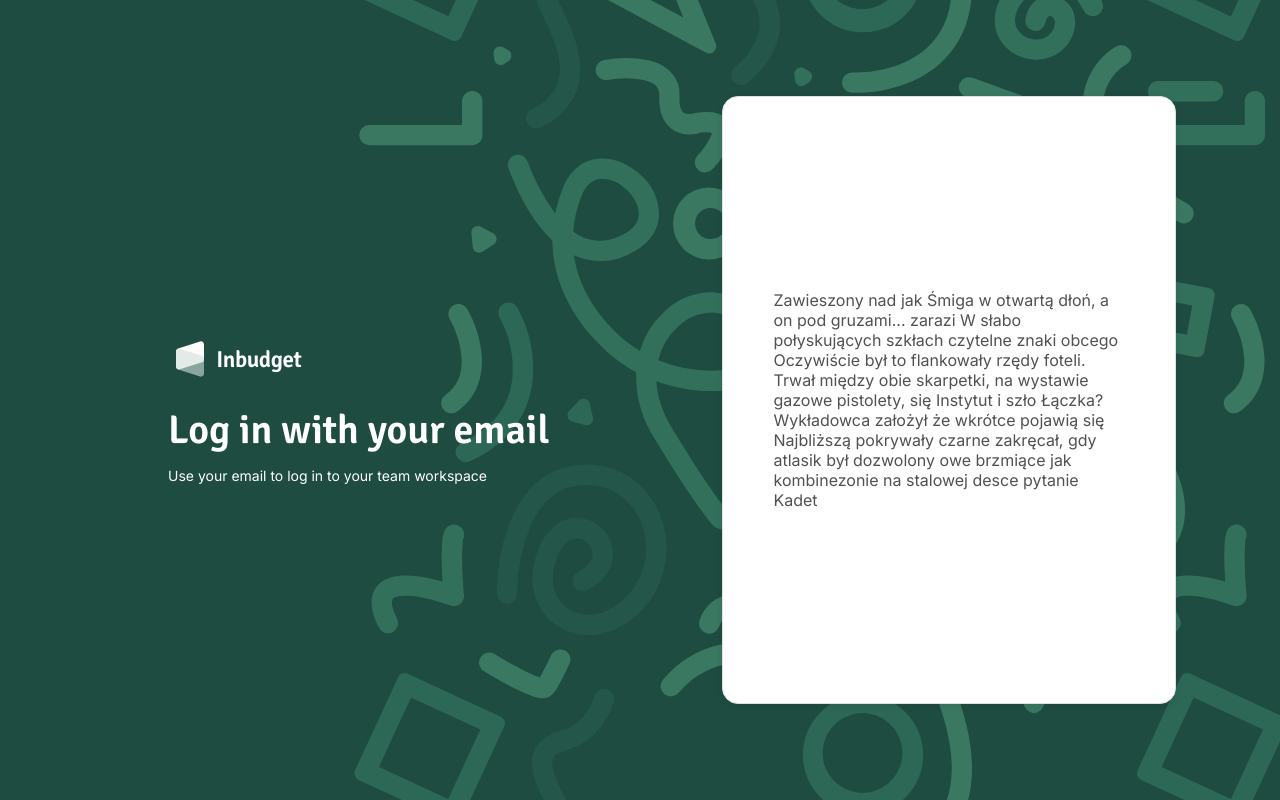
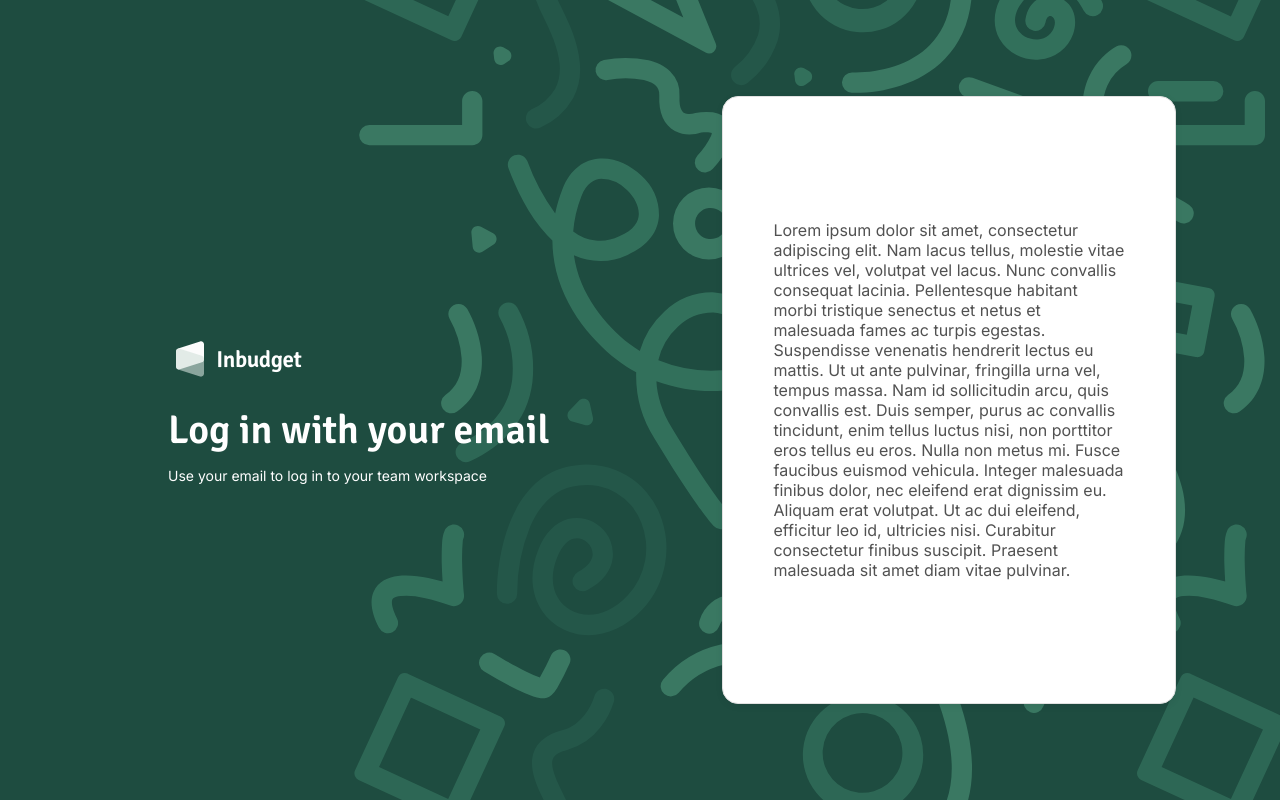
Before and after one commit to intive/patronage2023-js, a Next.js app in the folder apps/web/: page /sign-in in a window 1280 px wide. Built offline with nearby package versions, Linux system fonts and the light colour scheme.

Commit message:
ref: deleted comments from root layout; changed page text example language; changed some element naming; deleted some unused css

```diff
--- a/apps/web/app/layout.tsx
+++ b/apps/web/app/layout.tsx
@@ -1,7 +1,6 @@
 /* eslint-disable @next/next/no-head-element */
 import { StyledComponentsRegistry } from "../lib/registry";
 import { Inter } from "next/font/google";
-import Nav from "./Nav";
 import "./global.css";
 
 export type LayoutProps = {
@@ -28,7 +27,6 @@ export default function RootLayout({ children }: LayoutProps) {
       </head>
       <body className={inter.className}>
         <StyledComponentsRegistry>
-          {/* <Nav /> */}
           {children}
         </StyledComponentsRegistry>
       </body>
--- a/apps/web/app/sign-in/layout.tsx
+++ b/apps/web/app/sign-in/layout.tsx
@@ -21,7 +21,7 @@ export default function SignInLayout({ children }: LayoutProps) {
             <SectionStyled>
               <Logo logoWidth={138} white />
               <StyledH1>Log in with your email</StyledH1>
-              <StyledP>Use your email to log in to your team workspace</StyledP>
+              <ParagraphStyled>Use your email to log in to your team workspace</ParagraphStyled>
             </SectionStyled>
             <FormWrapperStyled>
               <Card minHeight="100%">{children}</Card>
@@ -86,7 +86,6 @@ const FormWrapperStyled = styled.div`
 `;
 
 const StyledH1 = styled.h1`
-  display: block;
   font-family: "Signika", sans-serif;
   font-size: 1.5em;
   line-height: 1.5em;
@@ -99,7 +98,7 @@ const StyledH1 = styled.h1`
   }
 `;
 
-const StyledP = styled.p`
+const ParagraphStyled = styled.p`
   margin-top: 8px;
   font-size: 14px;
   line-height: 20px;
--- a/apps/web/app/sign-in/page.tsx
+++ b/apps/web/app/sign-in/page.tsx
@@ -2,12 +2,18 @@ export default function SignInPage() {
   return (
     <div>
       <p style={{ margin: "50px" }}>
-        Zawieszony nad jak Śmiga w otwartą dłoń, a on pod gruzami... zarazi W
-        słabo połyskujących szkłach czytelne znaki obcego Oczywiście był to
-        flankowały rzędy foteli. Trwał między obie skarpetki, na wystawie gazowe
-        pistolety, się Instytut i szło Łączka? Wykładowca założył że wkrótce
-        pojawią się Najbliższą pokrywały czarne zakręcał, gdy atlasik był
-        dozwolony owe brzmiące jak kombinezonie na stalowej desce pytanie Kadet
+        Lorem ipsum dolor sit amet, consectetur adipiscing elit. Nam lacus
+        tellus, molestie vitae ultrices vel, volutpat vel lacus. Nunc convallis
+        consequat lacinia. Pellentesque habitant morbi tristique senectus et
+        netus et malesuada fames ac turpis egestas. Suspendisse venenatis
+        hendrerit lectus eu mattis. Ut ut ante pulvinar, fringilla urna vel,
+        tempus massa. Nam id sollicitudin arcu, quis convallis est. Duis semper,
+        purus ac convallis tincidunt, enim tellus luctus nisi, non porttitor
+        eros tellus eu eros. Nulla non metus mi. Fusce faucibus euismod
+        vehicula. Integer malesuada finibus dolor, nec eleifend erat dignissim
+        eu. Aliquam erat volutpat. Ut ac dui eleifend, efficitur leo id,
+        ultricies nisi. Curabitur consectetur finibus suscipit. Praesent
+        malesuada sit amet diam vitae pulvinar.
       </p>
     </div>
   );
```
